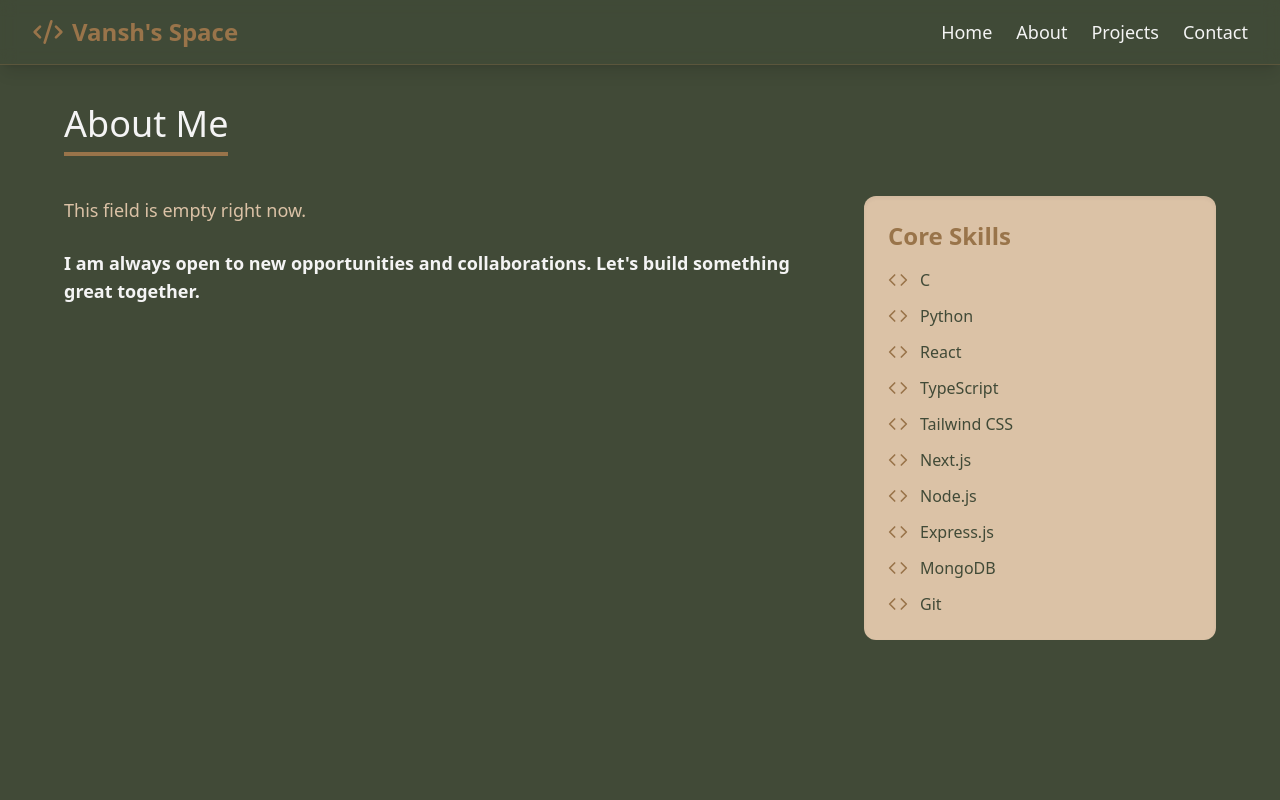
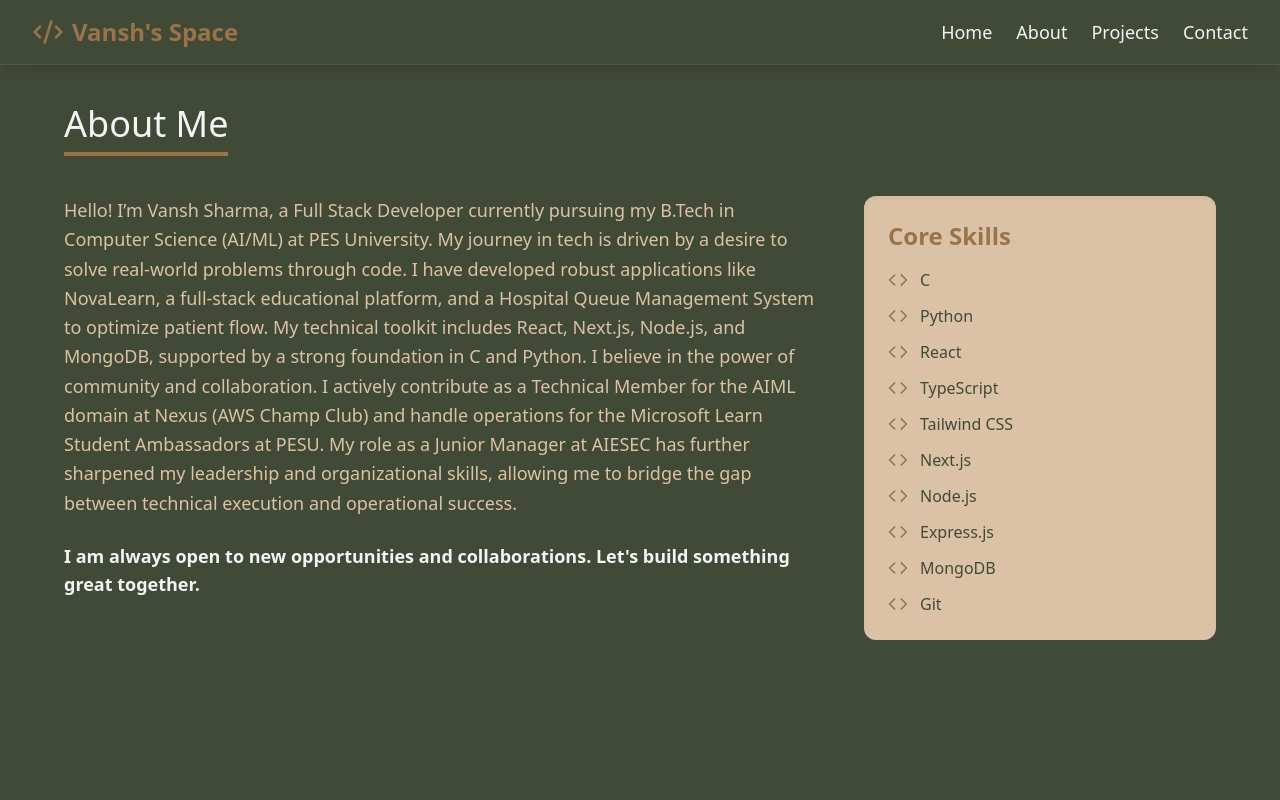
Before and after one commit to VanshSharmaPES/Portfolio-App-Full-Stack, a Next.js app: page /about in a window 1280 px wide. Shown: the top 800 px of the page. Built offline with nearby package versions, Linux system fonts and the light colour scheme.

Commit message:
Fixed Optimisation Issues

```diff
--- a/src/data/portfolioData.ts
+++ b/src/data/portfolioData.ts
@@ -2,7 +2,7 @@ export const PORTFOLIO_DATA = {
   name: "Vansh Sharma",
   title: "Full Stack Developer (MERN + Next.js)",
   tagline: "Building scalable, type-safe, and highly responsive web applications.",
-  about: "This field is empty right now.",
+  about: "Hello! I’m Vansh Sharma, a Full Stack Developer currently pursuing my B.Tech in Computer Science (AI/ML) at PES University. My journey in tech is driven by a desire to solve real-world problems through code. I have developed robust applications like NovaLearn, a full-stack educational platform, and a Hospital Queue Management System to optimize patient flow. My technical toolkit includes React, Next.js, Node.js, and MongoDB, supported by a strong foundation in C and Python. I believe in the power of community and collaboration. I actively contribute as a Technical Member for the AIML domain at Nexus (AWS Champ Club) and handle operations for the Microsoft Learn Student Ambassadors at PESU. My role as a Junior Manager at AIESEC has further sharpened my leadership and organizational skills, allowing me to bridge the gap between technical execution and operational success.",
   skills: ["C", "Python", "React", "TypeScript", "Tailwind CSS", "Next.js", "Node.js", "Express.js", "MongoDB", "Git"],
   projects: [
     { id: 1, title: "Hospital Queue Management System", description: "Developed a comprehensive queue management system for hospitals to handle patient flow based on priority (Severe, Moderate, Normal).", technologies: ["Data Structures in C"], link: "https://github.com/VanshSharmaPES/Hospital-Queue-Management-System" },
```
